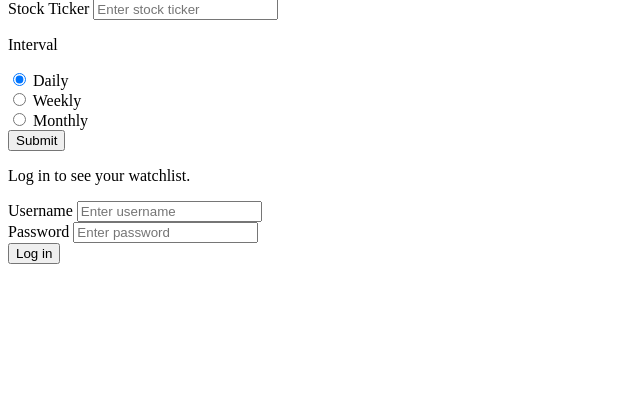
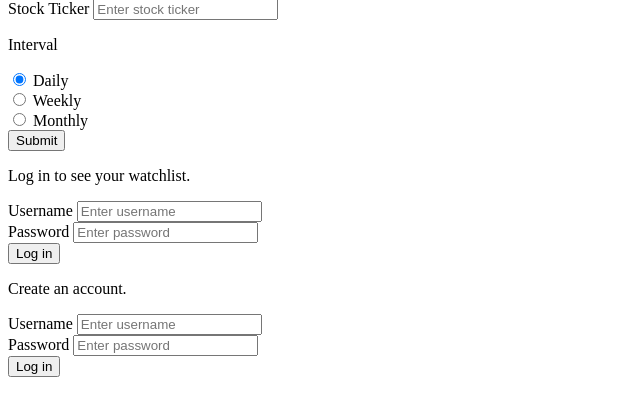
Before and after one commit to alexdomnikov/Stock-Price-Checker, a Flask app: page / in a window 1280 px wide. Shown: the part 115-531 px from the top of the page, without its empty margins (0-640 px from the left). Run offline with Flask 3, Linux system fonts and the light colour scheme.

Commit message:
Added skeleton for registering users

```diff
--- a/main.py
+++ b/main.py
@@ -92,6 +92,13 @@ def login():
 
     return render_template("login.html")
 
+@app.route('/register', methods=['GET', 'POST'])
+def register():
+    if request.method == 'GET':
+        return redirect('/') # Redirects user to root page if they don't use the form
+
+    return render_template("register.html")
+
 # Helper function to create graph
 def get_graph(dates, prices, company_name):
     fig, ax = plt.subplots(figsize=(8, 6))
--- a/templates/index.html
+++ b/templates/index.html
@@ -79,6 +79,22 @@
         <button type="login">Log in</button>
     </form>
 
+    <form method="POST" action="register">
+        <p>Create an account.</p>
+
+        <div>
+            <label for="username">Username</label>
+            <input type="text" name="username" placeholder="Enter username">
+        </div>
+
+        <div>
+            <label for="password">Password</label>
+            <input type="text" name="password" placeholder="Enter password">
+        </div>
+
+        <button type="register">Log in</button>
+    </form>
+
     {% endblock %}
 </body>
 </html>
--- /dev/null
+++ b/templates/register.html
@@ -0,0 +1,4 @@
+<!-- Login is a child template that extends index; it imports all metadata from index -->
+{% extends "index.html" %} {% block content %}
+
+{% endblock %}
```
